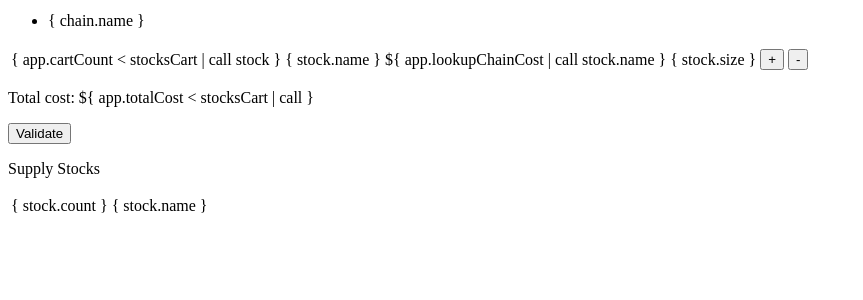
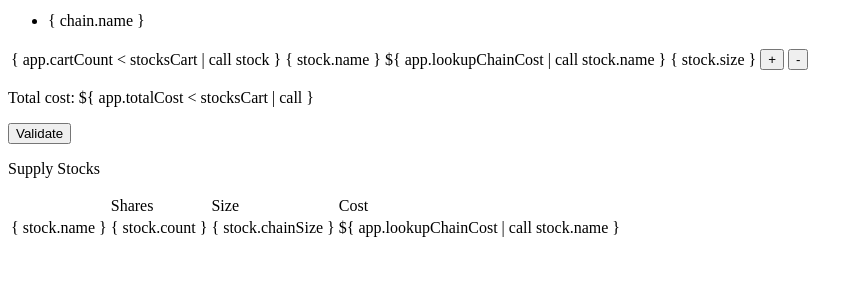
Before and after one commit to nwself/ack-wire, a Django app: template game/templates/games/game.html in a window 1280 px wide. Shown: the part 381-681 px from the top of the page, without its empty margins (0-863 px from the left). Run offline with Django 3.2, Linux system fonts and the light colour scheme; the template is opened without the code that fills it, so the values that code supplies are empty.

Commit message:
Show table of supply

```diff
--- a/game/static/game.js
+++ b/game/static/game.js
@@ -316,7 +316,8 @@
         app.supplyStocks = Object.keys(app.player.stocks).map(function (stockName) {
             return {
                 name: stockName,
-                count: acquire.supply.stocks[stockName]
+                count: acquire.supply.stocks[stockName],
+                chainSize: acquire.chains[stockName]
             };
         });
 
--- a/game/templates/games/game.html
+++ b/game/templates/games/game.html
@@ -128,10 +128,20 @@
     <div id="supply-chains">
       <p>Supply Stocks</p>
       <table>
+        <thead>
+          <tr>
+            <td></td>
+            <td>Shares</td>
+            <td>Size</td>
+            <td>Cost</td>
+          </tr>
+        </thead>
         <tbody>
         <tr rv-each-stock="app.supplyStocks">
+          <td>{ stock.name }</td>
           <td>{ stock.count }</td>
-          <td>{ stock.name }</td>
+          <td>{ stock.chainSize }</td>
+          <td>${ app.lookupChainCost | call stock.name }</td>
         </tr>
         </tbody>
       </table>
```
